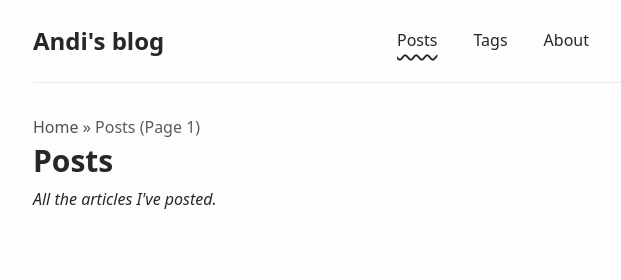
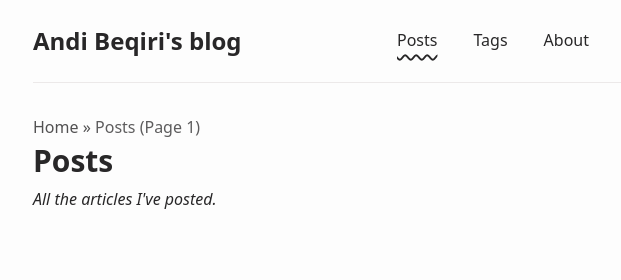
Before and after one commit to andibeqiri/andibeqiri.github.io, an Astro site: page /posts in a window 1280 px wide. Shown: the top 280 px of the page, 239-860 px from the left. Built offline with nearby package versions, Linux system fonts and the light colour scheme; Astro itself is replaced by a stand-in of ours.

Commit message:
updated name

```diff
--- a/src/config.ts
+++ b/src/config.ts
@@ -3,7 +3,7 @@ export const SITE = {
   author: "Andi Beqiri",
   profile: "https://andibeqiri.github.io/",
   desc: "Notes and writing by Andi Beqiri.",
-  title: "Andi's blog",
+  title: "Andi Beqiri's blog",
   ogImage: "og-default.svg",
   lightAndDarkMode: true,
   postPerIndex: 4,
--- a/src/data/blog/welcome.md
+++ b/src/data/blog/welcome.md
@@ -6,7 +6,7 @@ featured: true
 draft: false
 tags:
   - Welcome
-description: First post on Andi's blog.
+description: First post on Andi Beqiri's blog.
 ---
 
 Welcome to my blog.
```
Also changed, not shown: README.md, public/og-default.svg.
